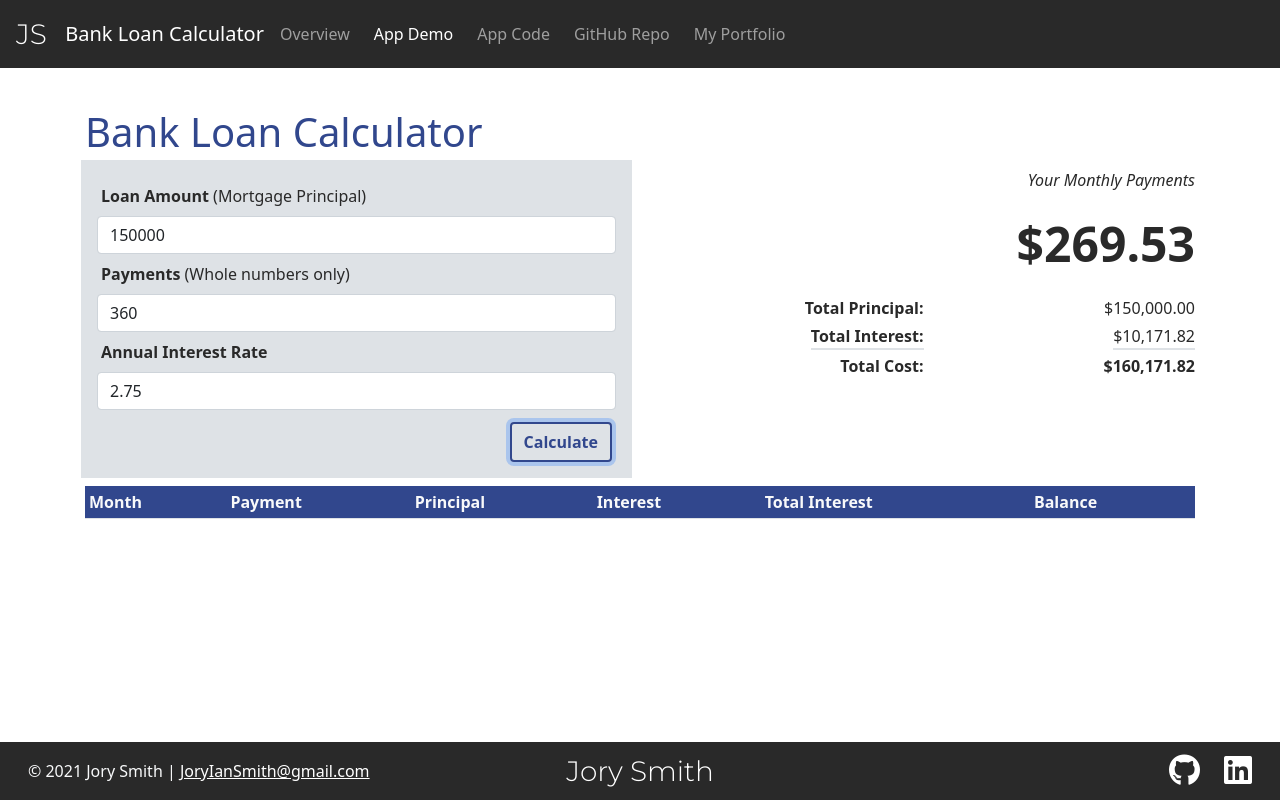
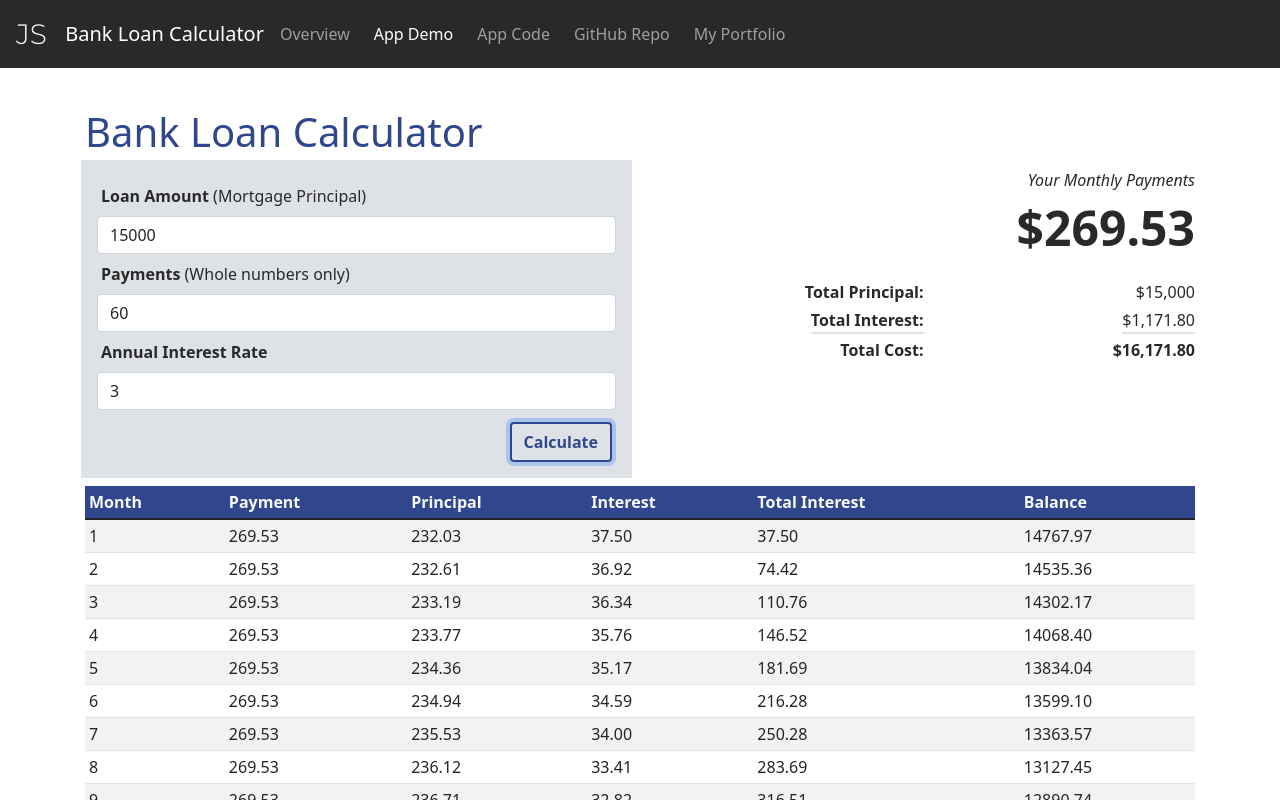
Before and after one commit to JorySmith/BankLoanCalculator, a plain HTML site: page app.html in a window 1280 px wide. Both pictures are taken after a click on the button "Calculate". Shown: the top 800 px of the page. Drawn offline with nearby package versions, Linux system fonts and the light colour scheme.

Commit message:
Fixed displayLoanDetails bug

```diff
--- a/app.html
+++ b/app.html
@@ -69,13 +69,13 @@
                 <div class="col">
                     <form class="row g-2 p-3 formBgc">
                         <label for="loanAmount" class="fw-bold">Loan Amount <span class="fw-normal">(Mortgage Principal)</span></label>
-                        <input id="loanAmount" name="loanAmount" type="number" class="form-control" value="150000">
+                        <input id="loanAmount" name="loanAmount" type="number" class="form-control" value="15000">
 
                         <label for="payments" class="fw-bold">Payments <span class="fw-normal">(Whole numbers only)</span></label>
-                        <input id="payments" name="payments" type="number" class="form-control" value="360">
+                        <input id="payments" name="payments" type="number" class="form-control" value="60">
 
                         <label for="intRate" class="fw-bold">Annual Interest Rate</label>
-                        <input id="intRate" name="intRate" type="number" class="form-control" value="2.75">
+                        <input id="intRate" name="intRate" type="number" class="form-control" value="3">
 
                         <!-- Calculate Button -->
                         <div class="d-flex justify-content-end">
@@ -85,8 +85,8 @@
                     </form>
                 </div>
                 <!-- Monthly Payments Result -->
-                <div class="col d-flex flex-column align-items-end">
-                    <p><em>Your Monthly Payments</em></p>
+                <div class="col mt-3 mt-lg-0 d-flex flex-column align-items-end">
+                    <p class="mb-0"><em>Your Monthly Payments</em></p>
                     <p id="monthlyPayments" class="monthlyPayments fw-bold">$269.53</p>
                     <div class="col-12 d-flex">
                         <div class="col-6 d-flex flex-column align-items-end">
@@ -148,6 +148,19 @@
             </div>
         </div>
     </footer>
+
+    <!-- Create table row template document fragment node to be used by JS -->
+    <template id="monthlyPaymentTemplate">
+        <tr>
+            <td></td>
+            <td></td>
+            <td></td>
+            <td></td>
+            <td></td>
+            <td></td>
+        </tr>
+    </template>
+
     <!-- Bootstrap JS -->
     <script src="https://cdn.jsdelivr.net/npm/bootstrap@5.1.1/dist/js/bootstrap.bundle.min.js"
         integrity="sha384-/bQdsTh/da6pkI1MST/rWKFNjaCP5gBSY4sEBT38Q/9RBh9AH40zEOg7Hlq2THRZ" crossorigin="anonymous">
--- a/js/site.js
+++ b/js/site.js
@@ -9,7 +9,7 @@ function getUserInputs() {
     let loanDetails = calculateLoanDetails(userLoanAmount, userTotalPayments, userIntRate)
 
     // Display loan details in the page/DOM
-    displayLoanDetails(loanDetails)
+    displayLoanDetails(loanDetails);
 }
 
 // Logic function
@@ -25,7 +25,7 @@ function calculateLoanDetails(loanAmount, totalPayments, intRate) {
     // Return data should include totalPrincipal, totalInterest, totalCost, and amortizationTable
     let loanDetails = {
         totalPrincipal: parsedLoanAmount,
-        monthlyPayment: 0,
+        theMonthlyPayment: 0,
         totalInterest: 0,
         totalCost: 0,
         amortizationTable: []
@@ -36,7 +36,7 @@ function calculateLoanDetails(loanAmount, totalPayments, intRate) {
 
     // Monthly interest rate
     // Calculate i = monthly interest rate after converting user-supplied whole number interest rate into decimal form first
-    let monthlyIntRate = (parsedIntRate/100/12);
+    let monthlyIntRate = (parsedIntRate / 100 / 12);
 
     // Updated monthly mortgage payment formula:
     // M = monthlyPayment; P = parsedLoanAmount; i = monthlyIntRate; n = totalPayments
@@ -44,19 +44,17 @@ function calculateLoanDetails(loanAmount, totalPayments, intRate) {
 
     // Calculate monthly payment, interest, and principal
     monthlyPaymentDetails = calculateMonthlyPayment(parsedLoanAmount, monthlyIntRate, parsedTotalPayments);
-    loanDetails.monthlyPayment = monthlyPaymentDetails.totalMonthlyPayment
+    loanDetails.theMonthlyPayment = monthlyPaymentDetails.totalMonthlyPayment
 
     // Calculate totalInterest and totalCost
-    loanDetails.totalCost = (monthlyPaymentDetails.totalMonthlyPayment * parsedTotalPayments);
-    loanDetails.totalInterest = (loanDetails.totalCost - parsedLoanAmount);
+    loanDetails.totalCost = (loanDetails.theMonthlyPayment * parsedTotalPayments).toFixed(2);
+    loanDetails.totalInterest = (loanDetails.totalCost - parsedLoanAmount).toFixed(2);
 
     // Create monthly payment amortization table row for as many payments totalPayments requires
     // Add each monthly payment data array to loanDetails.amortizationTable array
-    // Track and update total interest paid after each payment
-    // Track and update loan balance after each payment reduction
-    // Track and update remaining payments after each payment
+    // Calculate total monthly payment
+    // Track and update total interest, loan balance, and remaining payments after each payment
     let monthlyPaymentRow = [];
-    let monthlyPaymentInfo = {};
     let updatedLoanAmount = parsedLoanAmount;
     let totalInterestPaid = 0;
     let paymentsRemaining = totalPayments;
@@ -64,23 +62,21 @@ function calculateLoanDetails(loanAmount, totalPayments, intRate) {
         // Push payment number to monthlyPaymentRow
         monthlyPaymentRow.push(payment);
 
-        // Calculate monthly payment info
-        monthlyPaymentInfo = calculateMonthlyPayment(updatedLoanAmount, monthlyIntRate, paymentsRemaining);
+        // Push theMonthlyPayment to monthlyPaymentRow
+        monthlyPaymentRow.push(loanDetails.theMonthlyPayment);
 
-        // Get total monthly payment, push to monthlyPaymentRow
-        monthlyPaymentRow.push(monthlyPaymentInfo.totalMonthlyPayment);
+        // Get monthly principal payment, push to monthlyPaymentRow
+        let updatedMonthlyPaymentInfo = calculateMonthlyPayment(updatedLoanAmount, monthlyIntRate, paymentsRemaining);
+        monthlyPaymentRow.push(updatedMonthlyPaymentInfo.monthlyPrincipalPayment.toFixed(2));
 
-        // Get monthly principal payment, push to monthlyPaymentInfo
-        monthlyPaymentRow.push(monthlyPaymentInfo.monthlyPrincipalPayment);
+        // Get monthly interest payment, push to monthlyPaymentRow, update totalInterestPaid, push to monthlyPaymentRow
+        monthlyPaymentRow.push(updatedMonthlyPaymentInfo.monthlyInterestPayment.toFixed(2));
+        totalInterestPaid += Math.round(parseFloat(updatedMonthlyPaymentInfo.monthlyInterestPayment) * 100) / 100;
+        monthlyPaymentRow.push(totalInterestPaid.toFixed(2));
 
-        // Get monthly interest payment, push to monthlyPaymentInfo, update totalInterestPaid, push to monthlyPaymentInfo
-        monthlyPaymentRow.push(monthlyPaymentInfo.monthlyInterestPayment);
-        totalInterestPaid += monthlyPaymentInfo.monthlyInterestPayment;
-        monthlyPaymentRow.push(totalInterestPaid);
-
-        // Reduce updated loan amount by total monthly payment, push to monthlyPaymentInfo
-        updatedLoanAmount = Math.round((updatedLoanAmount - monthlyPaymentInfo.totalMonthlyPayment) * 100) / 100;
-        monthlyPaymentRow.push(updatedLoanAmount);
+        // Update loan amount by reducing it by principle only payment, push to monthlyPaymentRow
+        updatedLoanAmount = Math.round(parseFloat((updatedLoanAmount - updatedMonthlyPaymentInfo.monthlyPrincipalPayment)) * 100) / 100;
+        monthlyPaymentRow.push(updatedLoanAmount.toFixed(2));
 
         // Push monthlyPaymentRow array to loanDetails.amortizationTable and clear monthlyPaymentRow
         loanDetails.amortizationTable.push(monthlyPaymentRow);
@@ -88,9 +84,6 @@ function calculateLoanDetails(loanAmount, totalPayments, intRate) {
 
         // Update paymentsRemaining
         paymentsRemaining--;
-
-        // Increment for loop
-        payment++;
     }
     return loanDetails
 }
@@ -105,22 +98,65 @@ function calculateMonthlyPayment(loanAmount, monthlyIntRate, totalPayments) {
     // Declare return object
     let returnObj = {}
 
-    // Step through monthly mortgage payment formula, force result to 2 decimals spaces
-    let resultA = (parsedMonthlyIntRate * ((1 + parsedMonthlyIntRate) ** parsedTotalPayments));
-    let resultB = (((1 + parsedMonthlyIntRate) ** parsedTotalPayments) - 1);
-    let resultC = (resultA/resultB);
-    returnObj.totalMonthlyPayment = Math.round(parseFloat((parsedLoanAmount * resultC)) * 100) / 100;
+    // Total monthly payment, force result to 2 decimals spaces
+    let resultA = parsedMonthlyIntRate * ((1 + parsedMonthlyIntRate) ** parsedTotalPayments);
+    let resultB = ((1 + parsedMonthlyIntRate) ** parsedTotalPayments) - 1;
+    let resultC = resultA / resultB;
+    returnObj.totalMonthlyPayment = Math.round(parseFloat((parsedLoanAmount * resultC).toFixed(2)) * 100) / 100;
 
     // Monthly interest payment formula: loan balance * monthlyIntRate
-    returnObj.monthlyInterestPayment = Math.round(parseFloat((parsedLoanAmount * parsedMonthlyIntRate)) * 100) / 100;
+    returnObj.monthlyInterestPayment = Math.round(parseFloat((parsedLoanAmount * parsedMonthlyIntRate).toFixed(2)) * 100) / 100;
     // Monthly principal payment formula: monthly payment - monthly interest payment
-    returnObj.monthlyPrincipalPayment = Math.round(parseFloat((returnObj.totalMonthlyPayment - returnObj.monthlyInterestPayment)) * 100) / 100;
+    returnObj.monthlyPrincipalPayment = Math.round(parseFloat((returnObj.totalMonthlyPayment - returnObj.monthlyInterestPayment).toFixed(2)) * 100) / 100;
 
     return returnObj;
 }
 
-// Display function
-// Take loanDetails object and inject amortization table into the DOM
+function addCommasToNumbers(x) {
+    return x.toString().replace(/\B(?=(\d{3})+(?!\d))/g, ",");
+}
+
+// Display data to the DOM function
 function displayLoanDetails(loanDetails) {
+    // Add commas in the monthly payment and total principal, interest, and cost numbers if needed via addCommasToNumbers()
+    let mPayment = addCommasToNumbers(loanDetails.theMonthlyPayment);
+    let tPrincipal = addCommasToNumbers(loanDetails.totalPrincipal);
+    let tInterest = addCommasToNumbers(loanDetails.totalInterest);
+    let tCost = addCommasToNumbers(loanDetails.totalCost);
 
+    // Inject monthlyPayment, totalPrincipal, totalInterest, and totalCost amounts into the DOM
+    document.getElementById("monthlyPayments").innerHTML = `$${mPayment}`;
+    document.getElementById("totalPrincipal").innerHTML = `$${tPrincipal}`;
+    document.getElementById("totalInterest").innerHTML = `$${tInterest}`;
+    document.getElementById("totalCost").innerHTML = `$${tCost}`;
+
+     // Get and store results table from the HTML DOM
+     let resultsTable = document.getElementById("resultsTable");
+
+     // Get and store the template row doc fragment from the HTML DOM
+     let templateRow = document.getElementById("monthlyPaymentTemplate");
+
+     // Clear table first, always start fresh
+     resultsTable.innerHTML= "";
+
+    // Loop through loanDetails.amortizationTable and inject each monthly payment into the DOM
+    for (let i = 0; i < loanDetails.amortizationTable.length; i++) {
+        // Inject into each row: payment month, payment amount, principal payment, interest payment, interest paid after payment, updated balance after payment
+        // Get and store document fragment template
+        let tableRow = document.importNode(templateRow.content, true);
+
+        // Get and store the TDs from the document fragment
+        let rowCols = tableRow.querySelectorAll("td");
+
+        // Assign loanDetails.amortizationTable data to respective TD element
+        rowCols[0].textContent = loanDetails.amortizationTable[i][0];
+        rowCols[1].textContent = loanDetails.amortizationTable[i][1];
+        rowCols[2].textContent = loanDetails.amortizationTable[i][2];
+        rowCols[3].textContent = loanDetails.amortizationTable[i][3];
+        rowCols[4].textContent = loanDetails.amortizationTable[i][4];
+        rowCols[5].textContent = loanDetails.amortizationTable[i][5];
+
+        // Append rowCols to the resultsTable
+        resultsTable.appendChild(tableRow);
+    }
 }
```
